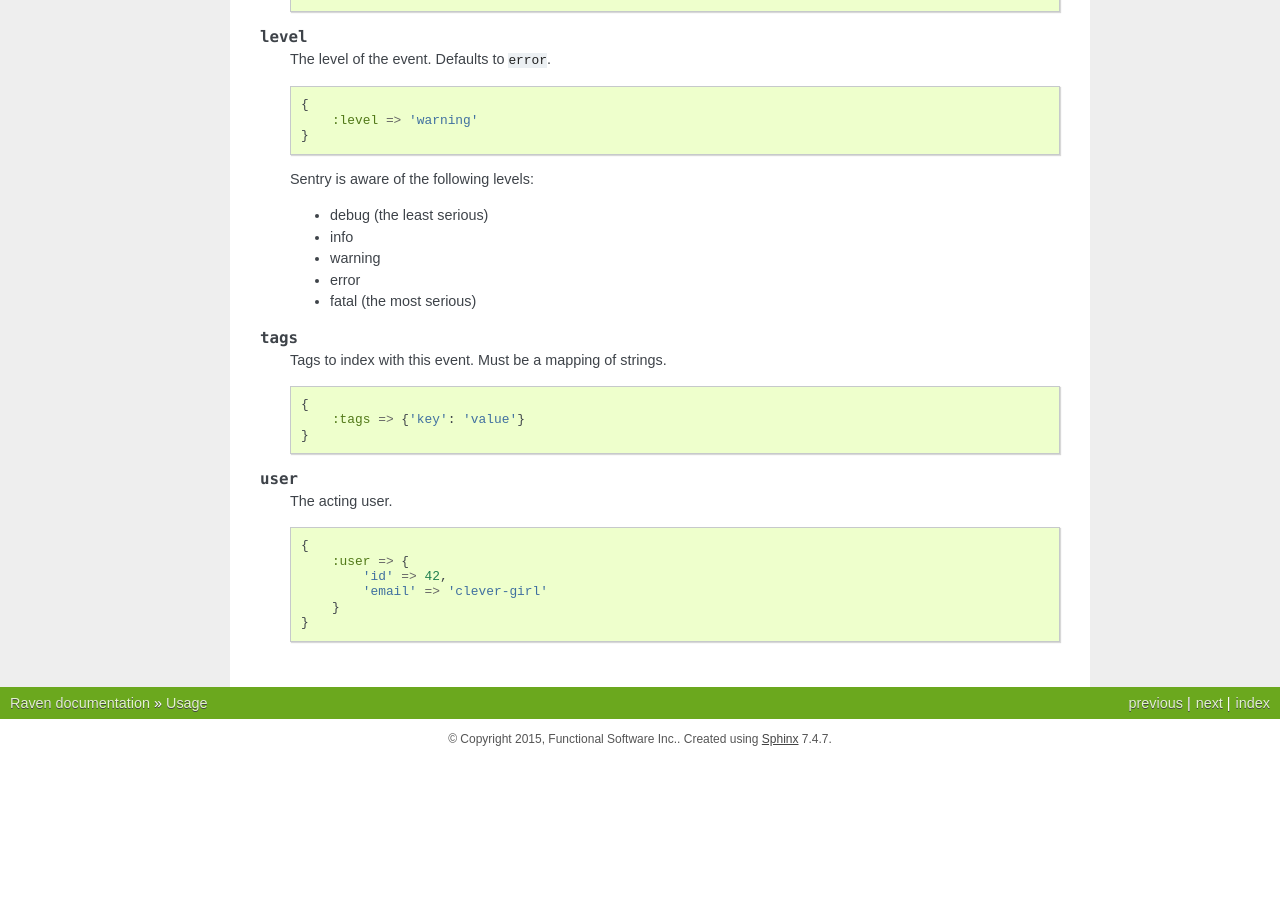
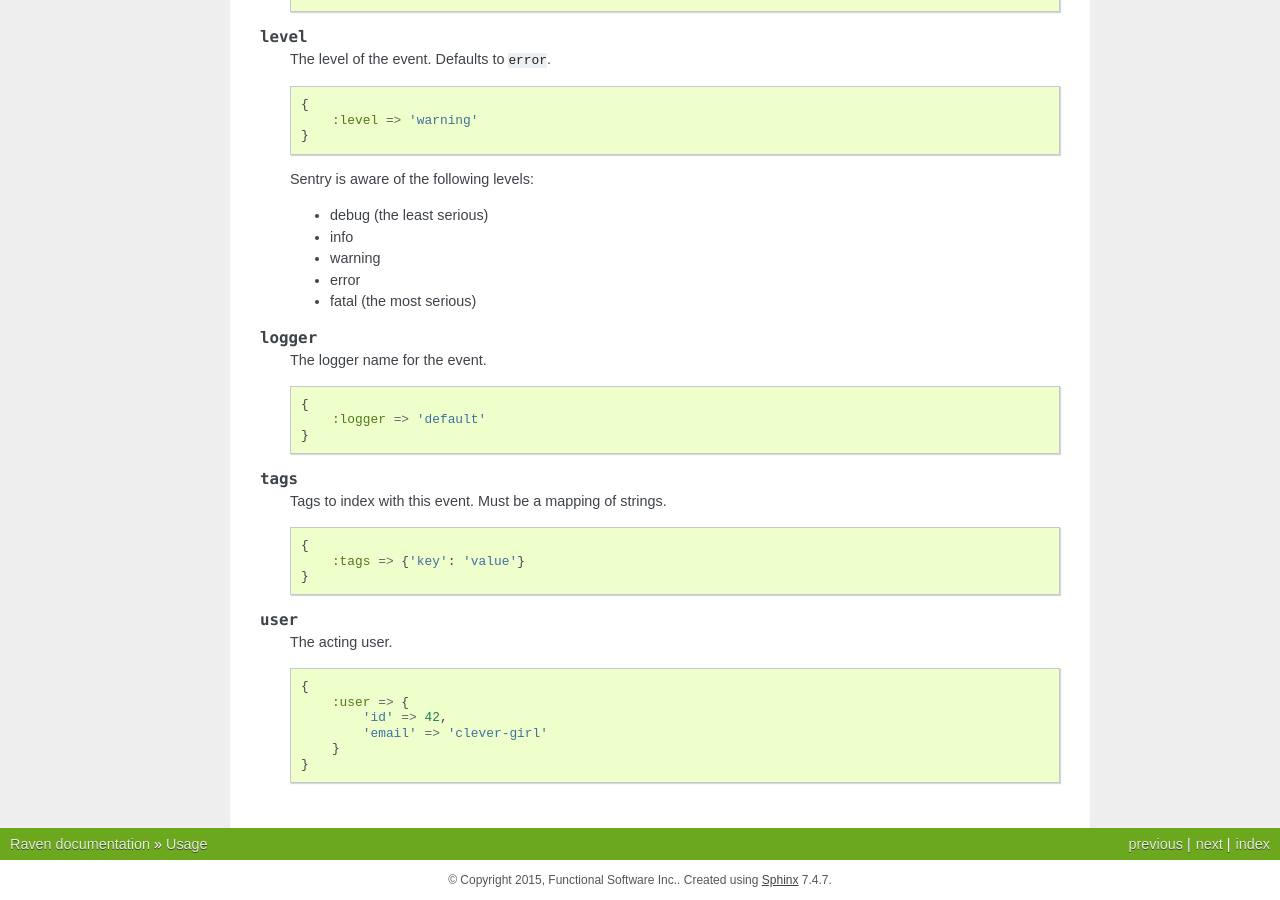
Before and after one commit to getsentry/sentry-ruby, a Sphinx documentation site: the page built from docs/usage.rst, in a window 1280 px wide and 900 px high, scrolled down 1370 px. Built offline with Sphinx 7.4.7, drawn with Linux system fonts in a browser that asks for light colours; the version number could not be read and is left out; before the commit the page ends 2129 px from its top, so only the background shows below that.

Commit message:
Document logger attribute

```diff
--- a/docs/usage.rst
+++ b/docs/usage.rst
@@ -103,6 +103,16 @@ can be supplied::
     * error
     * fatal (the most serious)
 
+.. describe:: logger
+
+    The logger name for the event.
+
+    .. code-block:: ruby
+
+        {
+            :logger => 'default'
+        }
+
 .. describe:: tags
 
     Tags to index with this event. Must be a mapping of strings.
```
